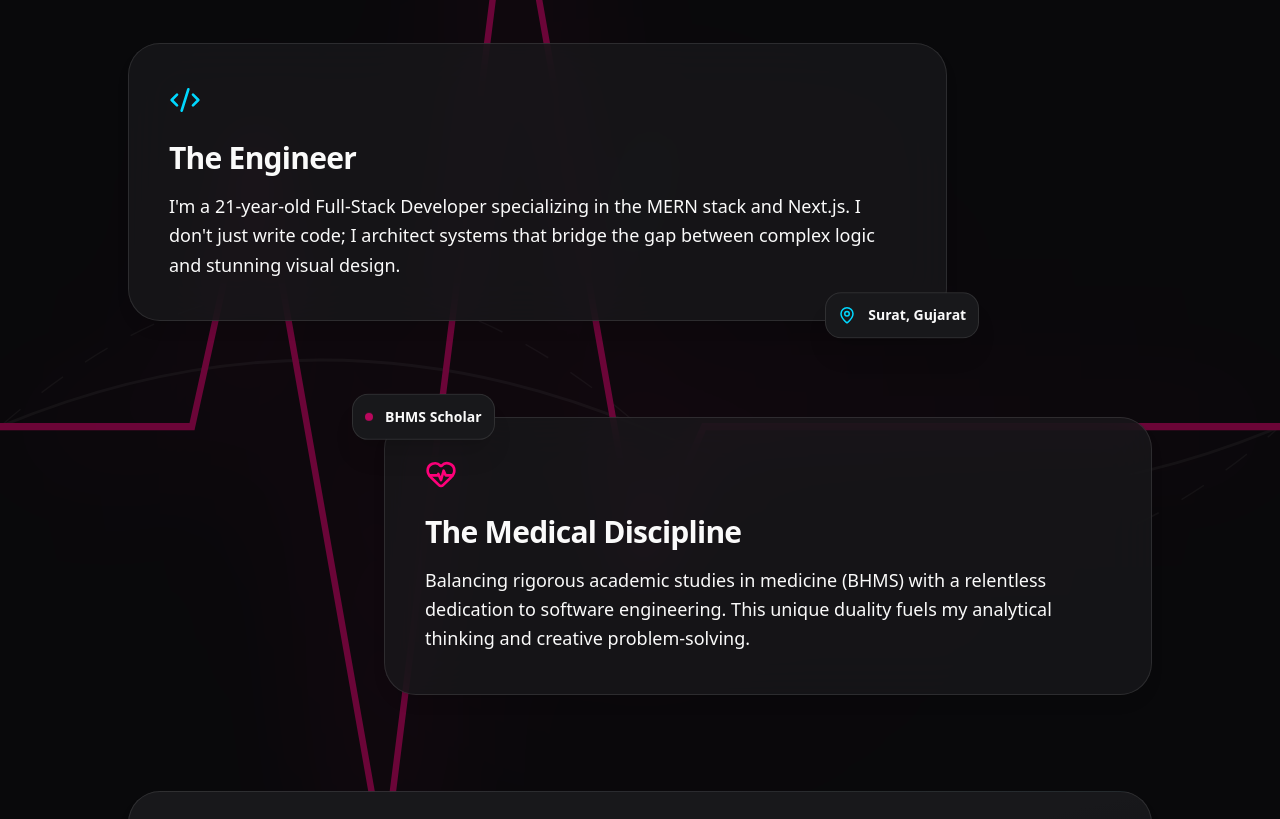
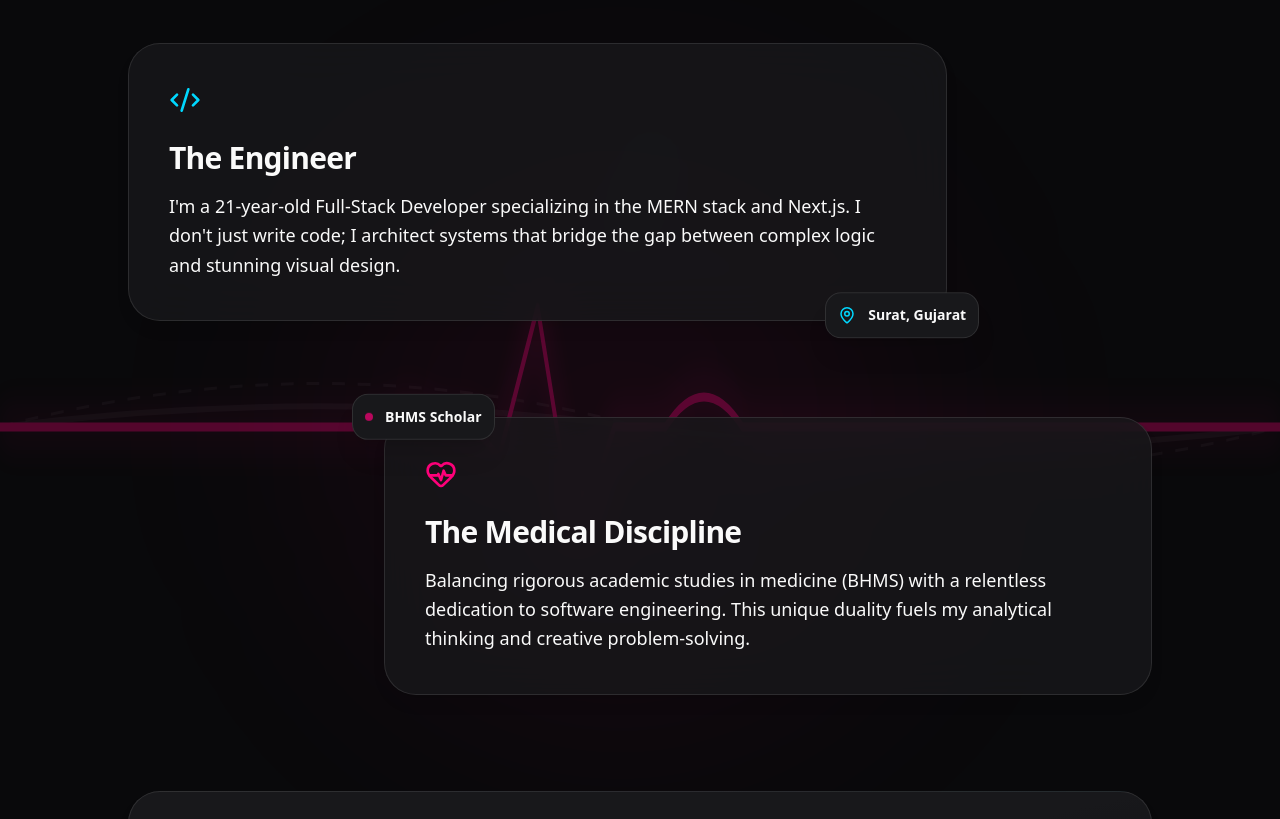
Before and after one commit to itznik/Portfolio, a Next.js app in the folder nikunj-portfolio/: page / in a window 1280 px wide. Shown: the part 1100-1919 px from the top of the page. Built offline with nearby package versions, Linux system fonts and the light colour scheme.

Commit message:
Update About.tsx

```diff
--- a/nikunj-portfolio/src/components/About.tsx
+++ b/nikunj-portfolio/src/components/About.tsx
@@ -8,33 +8,41 @@ export default function About() {
     <section id="about" className="relative w-full max-w-7xl mx-auto py-24 md:py-32 px-4 sm:px-6 lg:px-8 z-10 overflow-hidden">
 
                   {/* 1. SECTION BACKGROUND: The Biometric Rhythm */}
-      <div className="absolute inset-0 pointer-events-none z-0 flex items-center justify-center overflow-hidden opacity-40">
+      <div className="absolute inset-0 pointer-events-none z-0 flex items-center justify-center overflow-hidden">
 
-        {/* Animated Audio Waveforms */}
-        <svg className="absolute w-full h-full text-border-card" preserveAspectRatio="none" viewBox="0 0 100 100">
+        {/* Fixed height container prevents the SVG from stretching vertically on mobile! */}
+        <div className="absolute top-1/2 left-0 w-full h-[200px] md:h-[300px] -translate-y-1/2 opacity-30 dark:opacity-40">
+          <svg className="w-full h-full text-border-card" preserveAspectRatio="none" viewBox="0 0 1000 100">
+
+            {/* Animated Audio Waveforms (Sine waves) */}
             <motion.path
-            animate={{ d: ["M0 50 Q25 30 50 50 T100 50", "M0 50 Q25 70 50 50 T100 50", "M0 50 Q25 30 50 50 T100 50"] }}
+              animate={{ d: ["M0 50 Q250 20 500 50 T1000 50", "M0 50 Q250 80 500 50 T1000 50", "M0 50 Q250 20 500 50 T1000 50"] }}
               transition={{ duration: 8, repeat: Infinity, ease: "easeInOut" }}
-            fill="none" stroke="currentColor" strokeWidth="0.2"
+              fill="none" stroke="currentColor" strokeWidth="2"
             />
             <motion.path
-            animate={{ d: ["M0 50 Q25 70 50 50 T100 50", "M0 50 Q25 30 50 50 T100 50", "M0 50 Q25 70 50 50 T100 50"] }}
+              animate={{ d: ["M0 50 Q250 80 500 50 T1000 50", "M0 50 Q250 20 500 50 T1000 50", "M0 50 Q250 80 500 50 T1000 50"] }}
               transition={{ duration: 12, repeat: Infinity, ease: "easeInOut" }}
-            fill="none" stroke="currentColor" strokeWidth="0.1" strokeDasharray="2 2"
+              fill="none" stroke="currentColor" strokeWidth="1" strokeDasharray="10 10"
             />
 
-          {/* Medical EKG Heartbeat Spike */}
+            {/* Medical EKG Heartbeat Spike - High resolution, mathematically accurate */}
             <path
-            d="M 0 50 L 15 50 L 20 30 L 30 80 L 40 10 L 50 60 L 55 50 L 100 50"
+              d="M 0 50 L 300 50 Q 320 40 340 50 L 370 50 L 390 60 L 420 10 L 450 90 L 480 50 L 520 50 Q 550 30 580 50 L 1000 50"
               fill="none"
               stroke="var(--accent-secondary)"
-            strokeWidth="0.5"
-            className="drop-shadow-[0_0_5px_rgba(255,0,122,0.8)]"
+              strokeWidth="3"
+              strokeLinecap="round"
+              strokeLinejoin="round"
+              className="drop-shadow-[0_0_8px_rgba(255,0,122,0.8)]"
             />
           </svg>
+        </div>
 
-        <div className="absolute top-1/2 left-1/4 w-[600px] h-[600px] bg-accent-secondary/5 rounded-full blur-[150px] -translate-y-1/2 mix-blend-screen" />
+        {/* Ambient Core Glow */}
+        <div className="absolute top-1/2 left-1/4 w-[400px] h-[400px] md:w-[600px] md:h-[600px] bg-accent-secondary/5 rounded-full blur-[120px] -translate-y-1/2 mix-blend-screen" />
       </div>
+
 
       <div className="relative z-10 w-full flex flex-col items-center">
 
```
Lines whose indentation alone changed are shown as unchanged.
